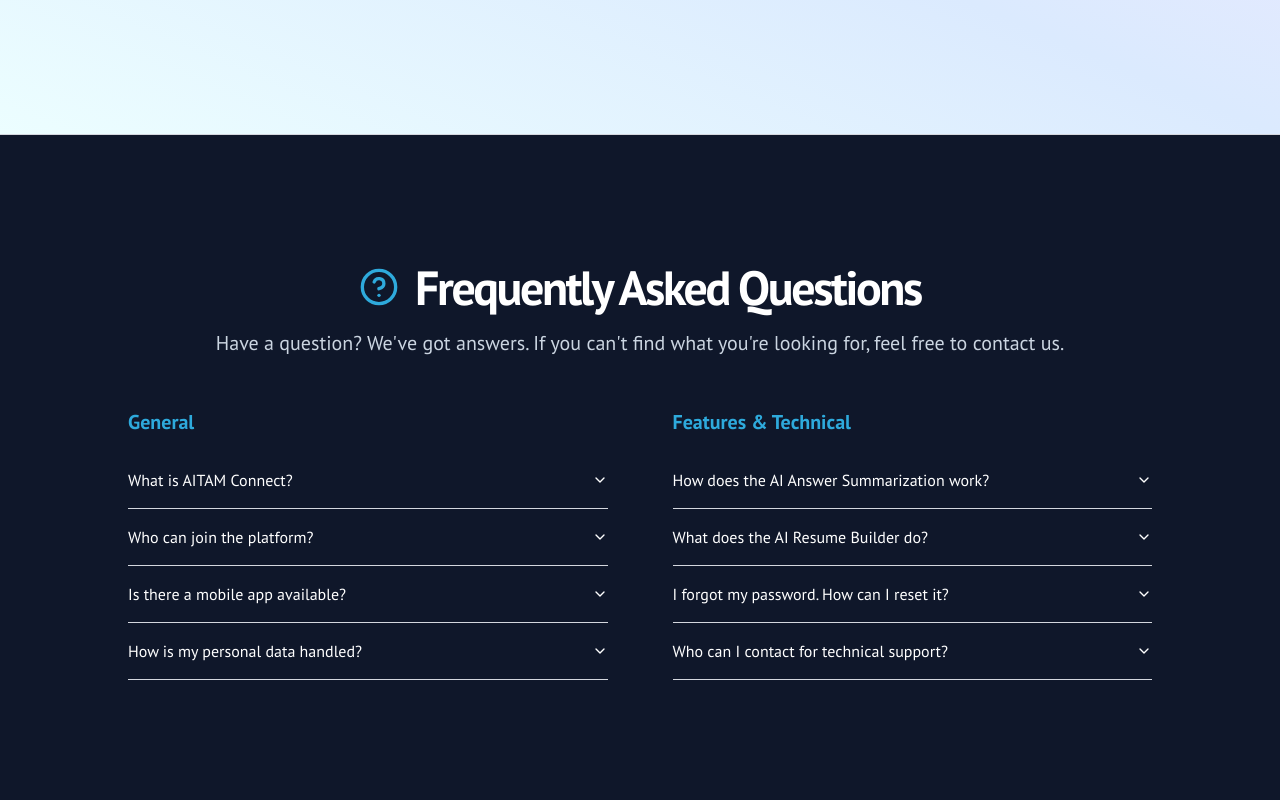
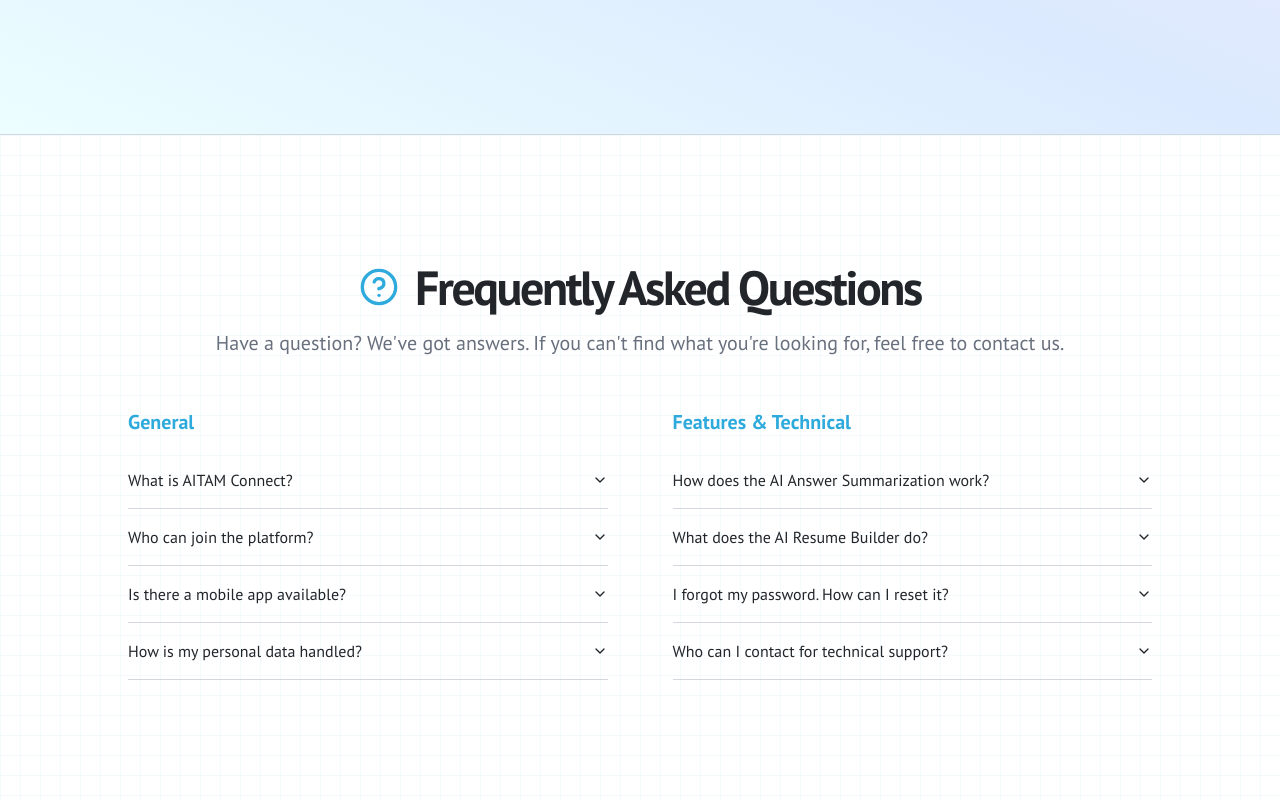
Before and after one commit to JAMIESWARANILKUMAR/Aitam-Connect-Platform, a Next.js app: page / in a window 1280 px wide. Shown: the part 7980-8780 px from the top of the page. Built offline with nearby package versions, Linux system fonts and the light colour scheme; no server answers.

Commit message:
Change background color and add unique attraction (_for element <FaqSect

```diff
--- a/src/app/globals.css
+++ b/src/app/globals.css
@@ -141,7 +141,7 @@
 
   @keyframes glow {
     0% {
-      filter: blur(4px) brightness(1);
+      filter: blur(4px) brightness(1.2);
       box-shadow: 0 0 5px #0ff, 0 0 10px #0ff, 0 0 20px #0ff;
     }
     50% {
@@ -149,7 +149,7 @@
       box-shadow: 0 0 20px #0ff, 0 0 30px #f0f, 0 0 40px #f0f;
     }
     100% {
-      filter: blur(4px) brightness(1);
+      filter: blur(4px) brightness(1.2);
       box-shadow: 0 0 5px #0ff, 0 0 10px #0ff, 0 0 20px #0ff;
     }
   }
--- a/src/components/landing/faq-section.tsx
+++ b/src/components/landing/faq-section.tsx
@@ -46,11 +46,11 @@
     answer: (
       <div className="space-y-4">
         <div>
-          <p className="font-semibold text-slate-300">For General Support:</p>
+          <p className="font-semibold text-foreground/80">For General Support:</p>
           <p>For general technical issues or questions, please reach out to our support team at <a href="mailto:support@aitamconnect.adityatekkali.in" className="text-primary underline">support@aitamconnect.adityatekkali.in</a>.</p>
         </div>
         <div>
-          <p className="font-semibold text-slate-300">For Specific Complaints:</p>
+          <p className="font-semibold text-foreground/80">For Specific Complaints:</p>
           <p>For specific complaints, you can contact the administrator directly:</p>
           <div className="mt-2 pl-4 border-l-2 border-primary">
             <p className="font-bold">Dr. D. Yugandhar</p>
@@ -61,7 +61,7 @@
           </div>
         </div>
         <div>
-            <p className="font-semibold text-slate-300">For Product-Related Complaints:</p>
+            <p className="font-semibold text-foreground/80">For Product-Related Complaints:</p>
             <p>For issues related to the product itself, you can contact the developer:</p>
              <div className="mt-2 pl-4 border-l-2 border-primary">
                 <p className="font-bold">Jami Eswar Anil Kumar</p>
@@ -88,14 +88,14 @@
 
 export default function FaqSection() {
   return (
-    <section id="faq" className="w-full py-12 md:py-24 lg:py-32 bg-slate-900 text-white">
+    <section id="faq" className="w-full py-12 md:py-24 lg:py-32 bg-background bg-grid-pattern text-foreground">
       <div className="container px-4 md:px-6">
         <div className="flex flex-col items-center justify-center space-y-4 text-center">
           <div className="flex items-center gap-4">
              <HelpCircle className="w-10 h-10 text-primary" />
              <h2 className="text-3xl font-bold tracking-tighter sm:text-5xl">Frequently Asked Questions</h2>
           </div>
-          <p className="max-w-[900px] text-slate-300 md:text-xl/relaxed lg:text-base/relaxed xl:text-xl/relaxed">
+          <p className="max-w-[900px] text-muted-foreground md:text-xl/relaxed lg:text-base/relaxed xl:text-xl/relaxed">
             Have a question? We've got answers. If you can't find what you're looking for, feel free to contact us.
           </p>
         </div>
@@ -108,7 +108,7 @@
                     {generalFaqs.map((faq, index) => (
                         <AccordionItem key={`gen-${index}`} value={`item-${index}`}>
                             <AccordionTrigger className="text-left hover:no-underline">{faq.question}</AccordionTrigger>
-                            <AccordionContent className="text-slate-400">
+                            <AccordionContent className="text-muted-foreground">
                                 {faq.answer}
                             </AccordionContent>
                         </AccordionItem>
@@ -127,7 +127,7 @@
                     {technicalFaqs.map((faq, index) => (
                         <AccordionItem key={`tech-${index}`} value={`item-${index}`}>
                             <AccordionTrigger className="text-left hover:no-underline">{faq.question}</AccordionTrigger>
-                            <AccordionContent className="text-slate-400">
+                            <AccordionContent className="text-muted-foreground">
                                 {faq.answer}
                             </AccordionContent>
                         </AccordionItem>
```
